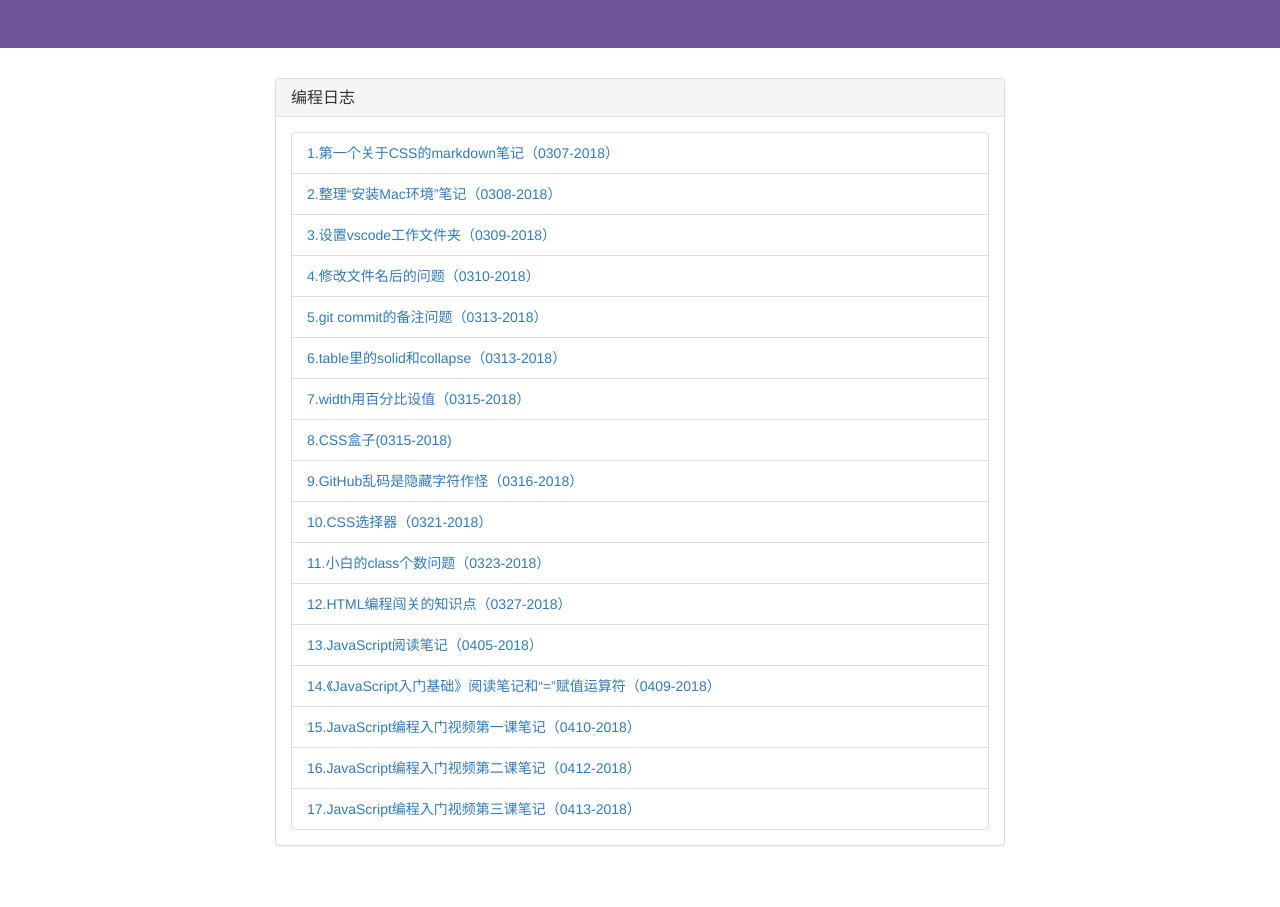
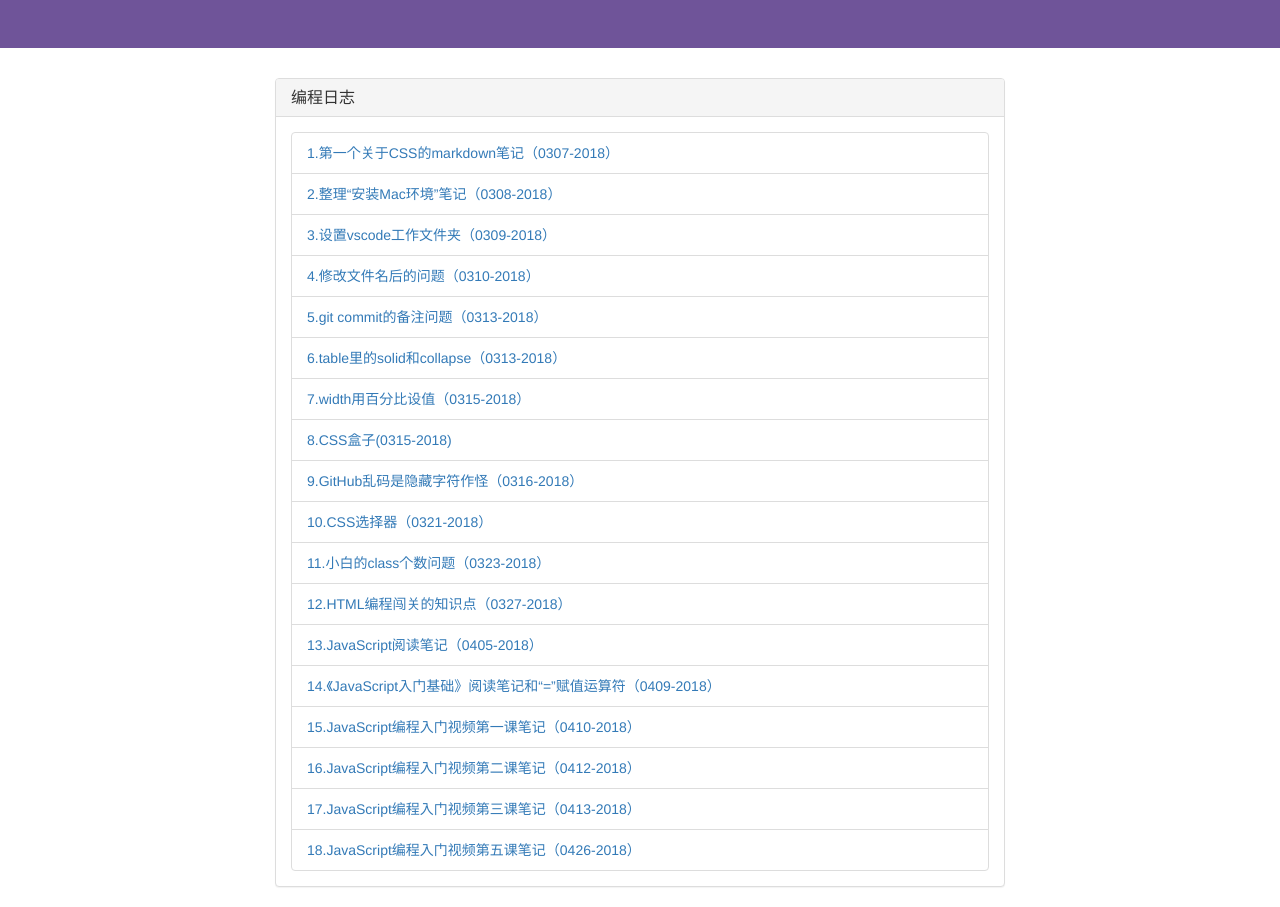
Before and after one commit to LearnerYing/Programming-Note, a plain HTML site: page index.html in a window 1280 px wide. Shown: the part 122-1029 px from the top of the page. Before the commit the page ends 988 px from the top, so only its background shows below. Drawn offline with nearby package versions, Linux system fonts and the light colour scheme.

Commit message:
添加JS入门第五课笔记

```diff
--- a/index.html
+++ b/index.html
@@ -107,6 +107,11 @@
                   17.JavaScript编程入门视频第三课笔记（0413-2018）
                 </a>
               </li>
+            <li class="list-group-item">
+                <a href="https://github.com/LearnerYing/Programming-Note/blob/master/18.JavaScript%E7%BC%96%E7%A8%8B%E5%85%A5%E9%97%A8%E7%AC%AC%E4%BA%94%E8%AF%BE%E5%81%9A%E8%8F%9C%E5%87%BD%E6%95%B0.md">
+                  18.JavaScript编程入门视频第五课笔记（0426-2018）
+                </a>
+              </li>
         </div>
       </div>
     </div>
```
